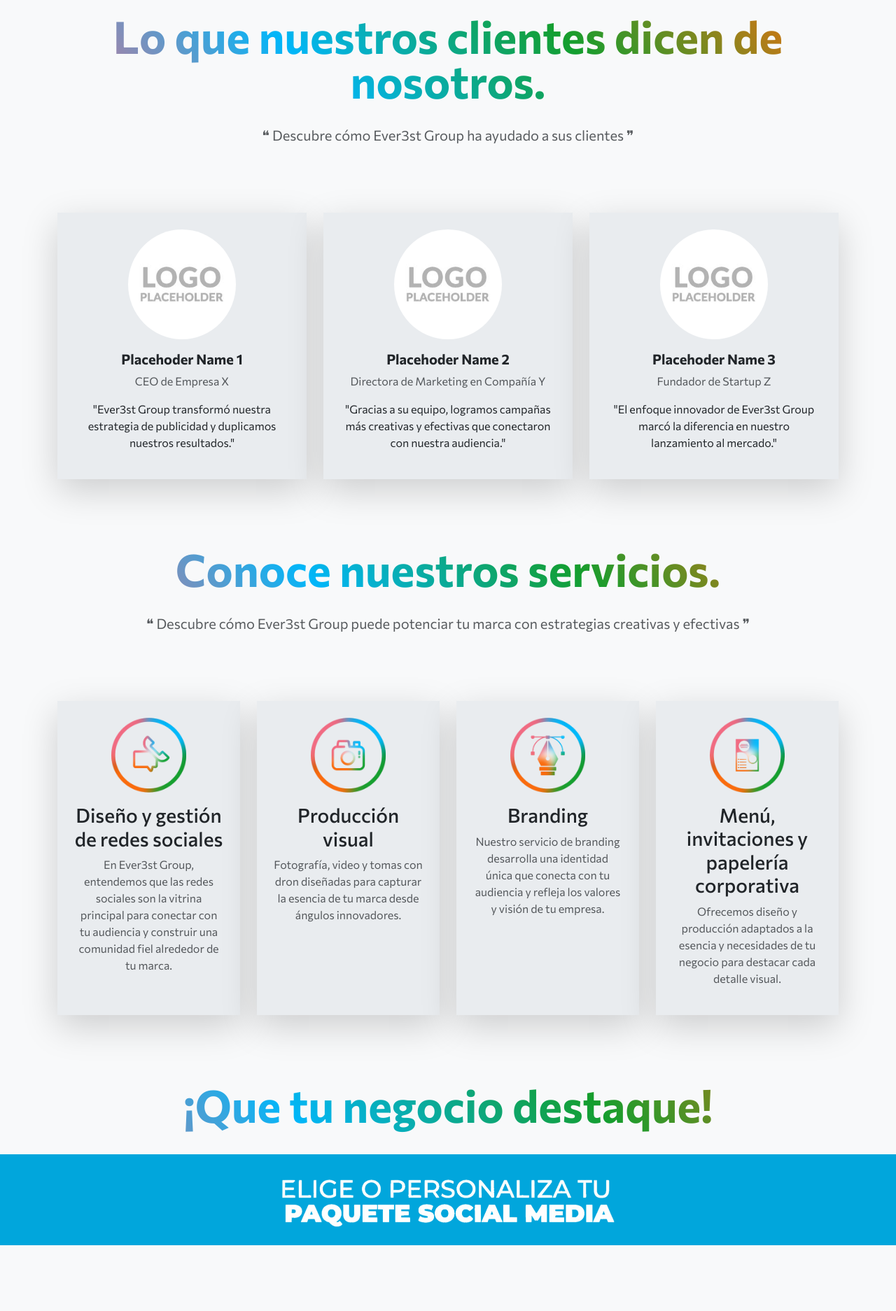
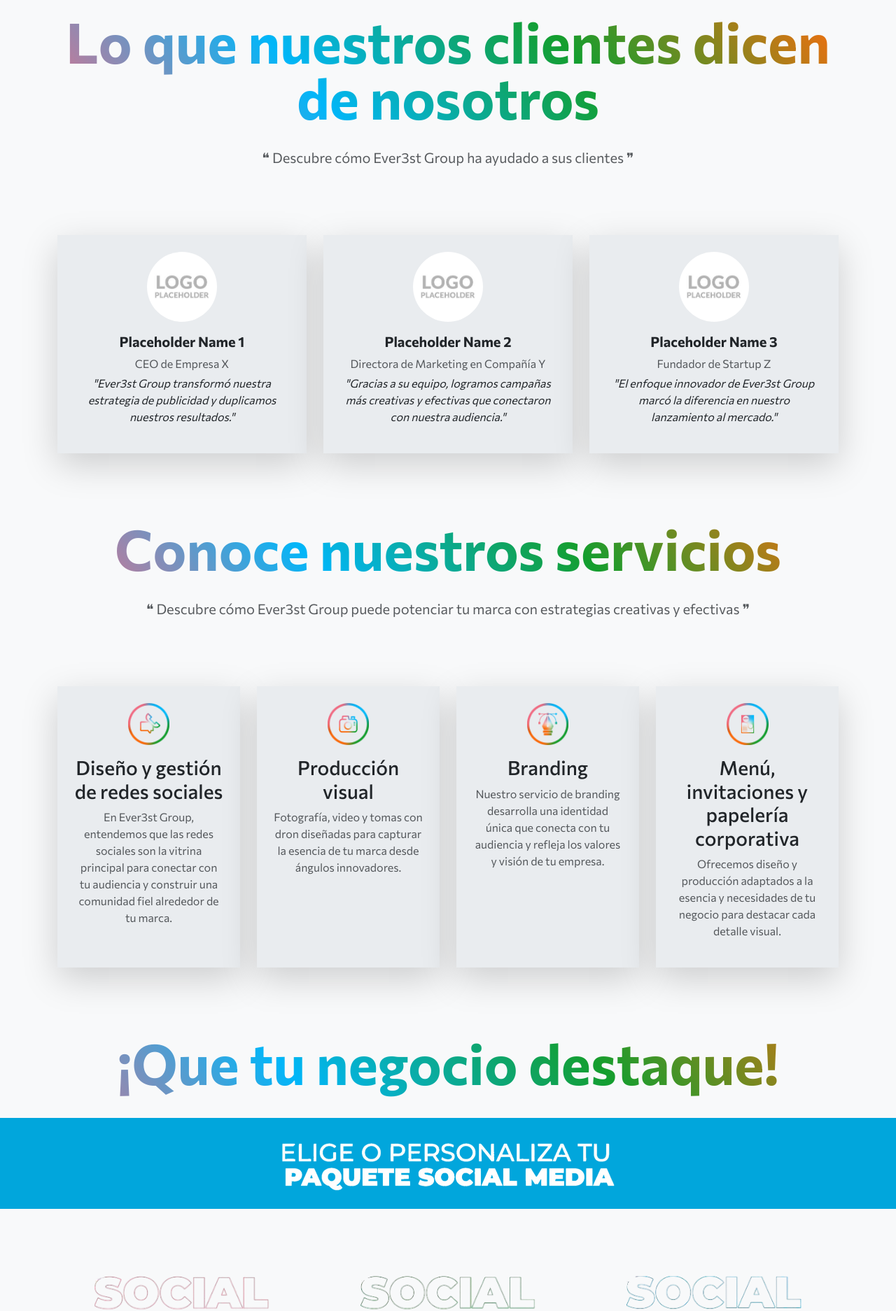
Before and after one commit to DaveLop23/ever3st, a React (Create React App) app: page / in a window 1280 px wide. Shown: the part 880-2754 px from the top of the page at 70% size. Built offline with nearby package versions, Linux system fonts and the light colour scheme.

Commit message:
fix cards
fix cards

```diff
--- a/src/components/Plans.jsx
+++ b/src/components/Plans.jsx
@@ -62,7 +62,7 @@ const Plans = () => {
   return (
     <>
       <section id="plans" className="py-5 bg-light" style={{ fontFamily: '"Commissioner", sans-serif' }}>
-        <h1 className="display-3 lh-1 mb-4 fw-bolder text-center text-gradient">¡Que tu negocio destaque!</h1>
+        <h1 className="display-1 lh-1 mb-4 fw-bolder text-center text-gradient">¡Que tu negocio destaque!</h1>
         <div className="container-fluid text-center" style={{ backgroundColor: '#01A6DC', overflowX: 'hidden' }}>
           <div className="row justify-content-center align-items-center">
             <div className="col-auto">
@@ -80,27 +80,27 @@ const Plans = () => {
 
       <section className="py-5 bg-light" style={{ fontFamily: '"Commissioner", sans-serif' }}>
         <div className="container">
-          <div className="row gx-5 gy-4">
+          <div className="row row-cols-1 row-cols-md-2 row-cols-lg-3 g-4">
             {plans.map((plan, index) => (
-              <div className="col-sm-12 col-md-6 col-lg-4" key={index}>
-                <div className="text-center mb-3">
+              <div className="col" key={index}>
+                <div className="d-flex justify-content-center mb-3">
                   <img
+                    loading="lazy"
                     src={plan.img}
                     alt={plan.alt}
-                    className="img-fluid rounded"
-                    style={{ maxWidth: '80%', height: 'auto', objectFit: 'contain' }}
-                    loading="lazy"
+                    className="img-fluid"
+                    style={{ maxWidth: '70%', objectFit: 'contain' }}
                   />
                 </div>
-                <div className="card feature-card p-4 shadow-lg" style={{ backgroundColor: plan.bgColor, borderRadius: '10px' }}>
-                  <ul className="list-unstyled fw-light text-white mb-3">
+                <div className="card feature-card p-4 shadow-lg" style={{ backgroundColor: plan.bgColor }}>
+                  <ul className="list-unstyled fw-light text-white">
                     {plan.features.map((feature, idx) => (
-                      <li key={idx}>• {feature}</li>
+                      <li key={idx}>- {feature}</li>
                     ))}
                   </ul>
-                  <ul className="list-unstyled fw-bolder text-white mb-3">
+                  <ul className="list-unstyled fw-bolder text-white">
                     {plan.boldFeatures.map((boldFeature, idx) => (
-                      <li key={idx}>• {boldFeature}</li>
+                      <li key={idx}>- {boldFeature}</li>
                     ))}
                   </ul>
                   <p className="fw-light text-white">{plan.disclaimer}</p>
--- a/src/components/Services.jsx
+++ b/src/components/Services.jsx
@@ -37,22 +37,24 @@ const Services = () => {
       <div className="container">
         <div className="row text-center mb-5">
           <div className="col">
-            <h1 className="display-3 lh-1 mb-3 fw-bolder text-gradient"> Conoce nuestros servicios. </h1>
-            <p className="lead fw-normal text-muted mb-5"> ❝ Descubre cómo Ever3st Group puede potenciar tu marca con estrategias creativas y efectivas ❞ </p>
+            <h1 className="display-1 lh-1 mb-3 fw-bolder text-gradient">Conoce nuestros servicios</h1>
+            <p className="lead fw-normal text-muted mb-5">
+              ❝ Descubre cómo Ever3st Group puede potenciar tu marca con estrategias creativas y efectivas ❞
+            </p>
           </div>
         </div>
 
-        {/* Sección de servicios con una distribución de 2 columnas y espacio entre las cards */}
-        <div className="row g-4">
+        {/* Sección de servicios */}
+        <div className="row row-cols-1 row-cols-sm-2 row-cols-lg-4 g-4">
           {services.map((service, index) => (
-            <div className="col-md-6 col-lg-3" key={index}>
+            <div className="col" key={index}>
               <div className="feature-card text-center p-4 h-100 shadow-lg" style={{ backgroundColor: '#e9ecef' }}>
                 <img
                   src={service.img}
                   alt={service.alt}
                   loading="lazy"
                   className="mb-3 img-fluid"
-                  style={{ maxWidth: '50%', objectFit: 'contain' }}
+                  style={{ width: '60px', height: '60px', objectFit: 'contain' }}
                 />
                 <h3 className="font-alt">{service.title}</h3>
                 <p className="text-muted">{service.description}</p>
--- a/src/components/Testimonials.jsx
+++ b/src/components/Testimonials.jsx
@@ -4,19 +4,19 @@ import placehoderImg from '../assets/img/placehoderImg.jpg';
 const Testimonials = () => {
     const testimonials = [
         {
-            name: 'Placehoder Name 1',
+            name: 'Placeholder Name 1',
             image: placehoderImg,
             testimonial: 'Ever3st Group transformó nuestra estrategia de publicidad y duplicamos nuestros resultados.',
             position: 'CEO de Empresa X'
         },
         {
-            name: 'Placehoder Name 2',
+            name: 'Placeholder Name 2',
             image: placehoderImg,
             testimonial: 'Gracias a su equipo, logramos campañas más creativas y efectivas que conectaron con nuestra audiencia.',
             position: 'Directora de Marketing en Compañía Y'
         },
         {
-            name: 'Placehoder Name 3',
+            name: 'Placeholder Name 3',
             image: placehoderImg,
             testimonial: 'El enfoque innovador de Ever3st Group marcó la diferencia en nuestro lanzamiento al mercado.',
             position: 'Fundador de Startup Z'
@@ -28,13 +28,17 @@ const Testimonials = () => {
             <div className="container">
                 <div className="row text-center mb-5">
                     <div className="col">
-                        <h1 className="display-3 lh-1 mb-3 fw-bolder text-gradient"> Lo que nuestros clientes dicen de nosotros. </h1>
-                        <p className="lead fw-normal text-muted mb-5"> ❝ Descubre cómo Ever3st Group ha ayudado a sus clientes ❞ </p>
+                        <h1 className="display-1 lh-1 mb-3 fw-bolder text-gradient">Lo que nuestros clientes dicen de nosotros</h1>
+                        <p className="lead fw-normal text-muted mb-5">
+                            ❝ Descubre cómo Ever3st Group ha ayudado a sus clientes ❞
+                        </p>
                     </div>
                 </div>
-                <div className="row g-4">
+
+                {/* Testimonios */}
+                <div className="row row-cols-1 row-cols-sm-2 row-cols-lg-3 g-4">
                     {testimonials.map((testimonial, index) => (
-                        <div className="col-md-6 col-lg-4" key={index}>
+                        <div className="col" key={index}>
                             <div className="feature-card text-center p-4 h-100 shadow-lg" style={{ backgroundColor: '#e9ecef' }}>
                                 <div className="card-body">
                                     <img
@@ -42,11 +46,11 @@ const Testimonials = () => {
                                         loading="lazy"
                                         alt={`Testimonio de ${testimonial.name}`}
                                         className="rounded-circle mb-3 img-fluid"
-                                        style={{ maxWidth: '50%', objectFit: 'contain' }}
-                                        />
+                                        style={{ width: '100px', height: '100px', objectFit: 'cover' }}
+                                    />
                                     <h5 className="fw-bold">{testimonial.name}</h5>
-                                    <p className="text-muted">{testimonial.position}</p>
-                                    <p>"{testimonial.testimonial}"</p>
+                                    <p className="text-muted mb-1">{testimonial.position}</p>
+                                    <p className="fst-italic">"{testimonial.testimonial}"</p>
                                 </div>
                             </div>
                         </div>
```
